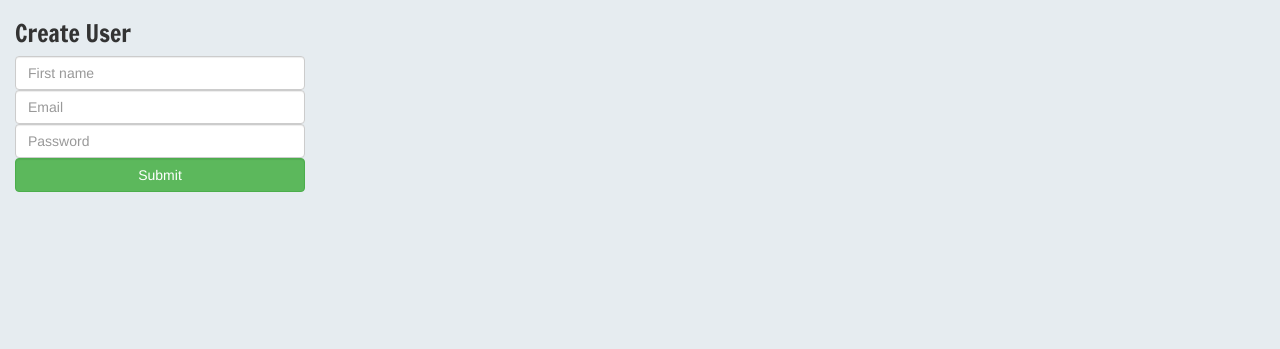
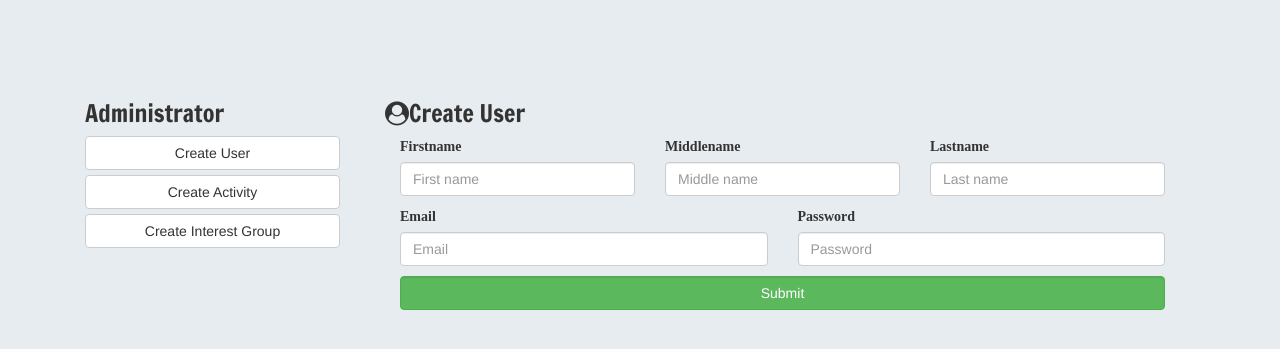
Before and after one commit to UBP-Project/pub, a Flask app: page /admin/users/create in a window 1280 px wide. Shown: the top 349 px of the page. Run offline with Flask 2, Linux system fonts and the light colour scheme; some libraries are stand-ins or nearby versions.

Commit message:
Styled Admin Side

```diff
--- a/app/admin/forms.py
+++ b/app/admin/forms.py
@@ -1,6 +1,7 @@
 from flask_wtf import FlaskForm
-from wtforms import StringField, SubmitField, PasswordField, DateField
+from wtforms import StringField, SubmitField, PasswordField
 from wtforms.validators import Required
+from wtforms.fields.html5 import EmailField, DateField
 
 
 class CreateInterestGroupForm(FlaskForm):
@@ -11,7 +12,7 @@ class CreateUserForm(FlaskForm):
     firstname  = StringField("First name", validators=[Required()])
     middlename = StringField("Middle name")
     lastname   = StringField("Last name")
-    email      = StringField("Email")
+    email      = EmailField("Email")
     password   = PasswordField("Password")
     department = StringField("Department")
     position   = StringField("Position")
--- a/app/admin/views.py
+++ b/app/admin/views.py
@@ -1,4 +1,4 @@
-from flask import render_template, flash
+from flask import render_template, flash, redirect, url_for
 from . import admin
 from .forms import CreateUserForm, CreateInterestGroupForm, CreateActivity
 from app import db
@@ -18,7 +18,7 @@ def create_user():
         db.session.add(user)
         db.session.commit()
         flash("Success creating user")
-        return render_template('admin/index.html')
+        return redirect(url_for("admin.index"))
     return render_template('user/create.html', form=form)
 
 
@@ -42,7 +42,7 @@ def create_interest_group():
         db.session.add(interest_group)
         db.session.commit()
         flash("Success creating group")
-        return render_template('admin/index.html')
+        return redirect(url_for("admin.index"))
     return render_template('group/create.html', form=form)
 
 # activity management
@@ -67,5 +67,5 @@ def create_activity():
         db.session.add(activity)
         db.session.commit()
         flash("Success Creating Activity")
-        return render_template('admin/index.html')
+        return redirect(url_for("admin.index"))
     return render_template('activity/create.html', form=form)
--- /dev/null
+++ b/app/static/css/temp-admin.css
@@ -0,0 +1,7 @@
+.form-control {
+    margin-bottom: 10px;
+}
+
+label {
+    font-family: 'Lato Regular';
+}
--- /dev/null
+++ b/app/templates/layout/admin_base.html
@@ -0,0 +1,52 @@
+<!DOCTYPE html>
+<html lang="en">
+
+<head>
+
+    <meta charset="UTF-8">
+    <meta name="viewport" content="width=device-width, initial-scale=1.0">
+    <meta http-equiv="X-UA-Compatible" content="ie=edge">
+
+    <title>PUB | {% block title %}{% endblock title %}</title>
+
+    <link rel="icon" href="{{ url_for('static', filename='favicon.ico') }}" type="image/x-icon">
+    <link rel="stylesheet" href="{{ url_for('static', filename='css/bootstrap.min.css') }}">
+    <link rel="stylesheet" href="{{ url_for('static', filename='css/font-awesome.min.css') }}">
+    <link rel="stylesheet" href="{{ url_for('static', filename='css/styles.min.css') }}">
+    <link rel="stylesheet" href="{{ url_for('static', filename='css/temp-admin.css') }}">
+
+</head>
+
+<body class="container">
+
+    {% for message in get_flashed_messages() %}
+        <div class="alert alert-warning">
+            {{ message }}
+            <button type="button" class="close pull-right" data-dismiss="alert">&times;</button>
+        </div>
+    {% endfor %}
+
+    <br /><br /><br /><br />
+
+    <div class="row">
+        <div class="col-md-3">
+            <h3>Administrator</h3>
+            <a class="btn btn-default btn-block" href={{url_for('admin.create_user')}}>Create User</a>
+            <a class="btn btn-default btn-block" href={{url_for('admin.create_activity')}}>Create Activity</a>
+            <a class="btn btn-default btn-block" href={{url_for('admin.create_interest_group')}}>Create Interest Group</a>
+        </div>
+        <div class="col-md-9">
+            {% block content %}
+            {% endblock content %}
+        </div>
+    </div>
+
+    <script src="{{ url_for('static', filename='js/jquery.min.js') }}"></script>
+    <script src="{{ url_for('static', filename='js/bootstrap.min.js') }}"></script>
+
+    {% block scripts %}
+    {% endblock scripts %}
+
+</body>
+
+</html>
--- a/app/templates/user/create.html
+++ b/app/templates/user/create.html
@@ -1,27 +1,57 @@
-{% extends "/layout/base.html" %}
+{% if request.path == url_for("admin.create_user") %}
+    {% extends "/layout/admin_base.html" %}
+{% endif %}
 {% block title %}Admin Page{% endblock %}
 
 {% block content %}
     <div class="row">
-        <form class="form-group col-md-3" method="post" name="create_user">
-            <h3>Create User</h3>
+        <form class="form-group col-md-12" method="post" name="create_user">
+            <h3><span class="fa fa-user-circle"></span>Create User</h3>
             {{ form.hidden_tag() }}
+
+            <div class="row">
+                <div class="col-md-4">
+                    <label>Firstname</label>
                     {{ form.firstname(
                     placeholder="First name",
                     class="form-control") }}
+                </div>
+                <div class="col-md-4">
+                    <label>Middlename</label>
+                    {{ form.firstname(
+                    placeholder="Middle name",
+                    class="form-control") }}
+                </div>
+                <div class="col-md-4">
+                    <label>Lastname</label>
+                    {{ form.firstname(
+                    placeholder="Last name",
+                    class="form-control") }}
+                </div>
+            </div>
 
+            <div class="row">
+                <div class="col-md-6">
+                    <label>Email</label>
                     {{ form.email(
                         placeholder="Email",
                         class="form-control") }}
-
+                </div>
+                <div class="col-md-6">
+                    <label>Password</label>
                     {{ form.password(
                         placeholder="Password",
                         class="form-control")}}
-
+                </div>
+            </div>
+            <div class="row">
+                <div class="col-md-12">
                 {{ form.submit(
                     placeholder="Submit",
                     class="form-control btn-success"
                 )}}
+                </div>
+            </div>
         </form>
     </div>
 {% endblock %}
```
Also changed, not shown: app/client/views.py (+9 -3 lines), app/templates/activity/create.html (+32 -11 lines), app/templates/admin_index.html (+2 -10 lines), app/templates/group/create.html (+20 -1 lines), app/templates/user/profile.html (+8 -2 lines), app/templates/views/login.html (+0 -7 lines). Lines whose indentation alone changed are shown as unchanged.
